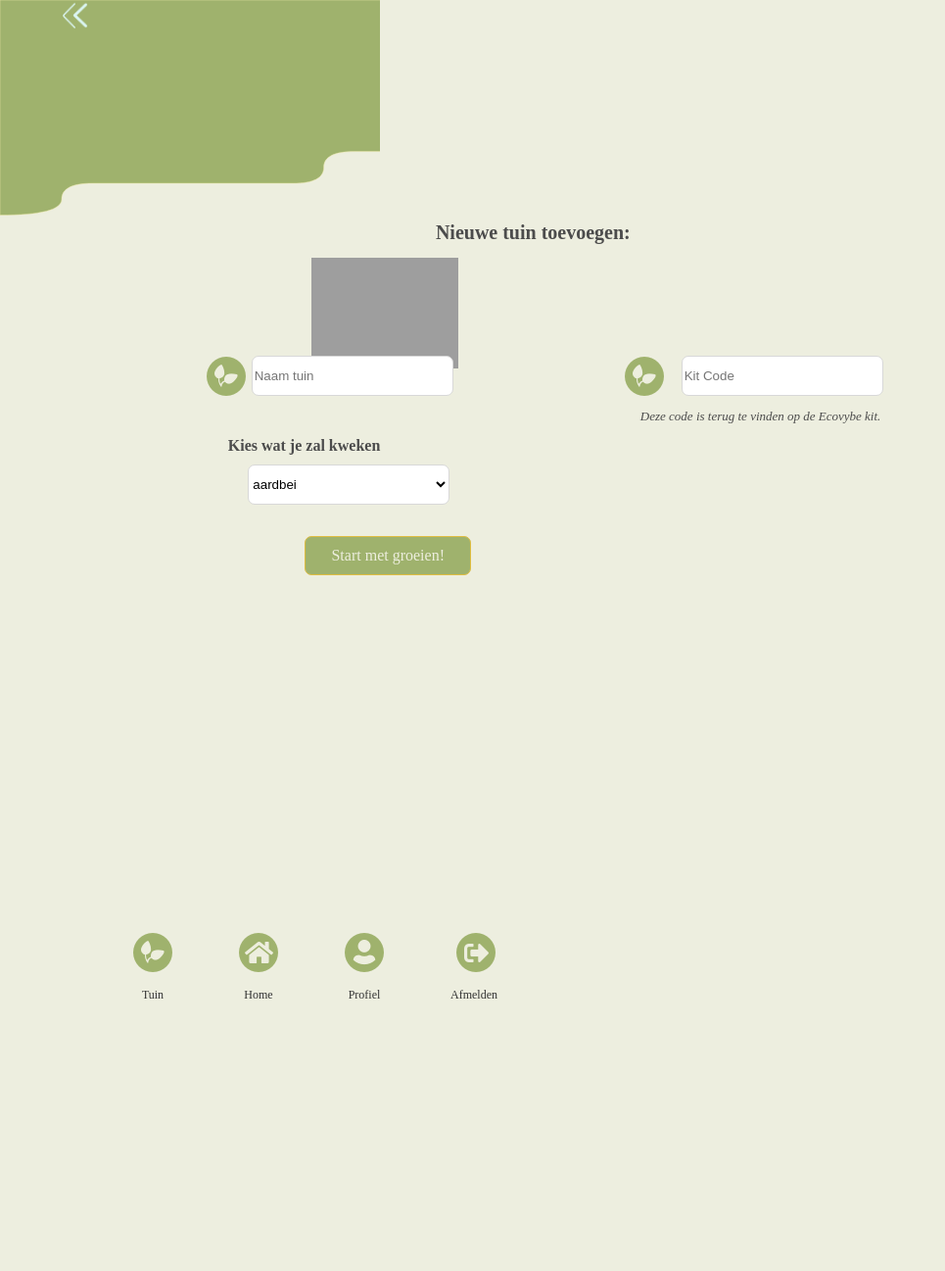
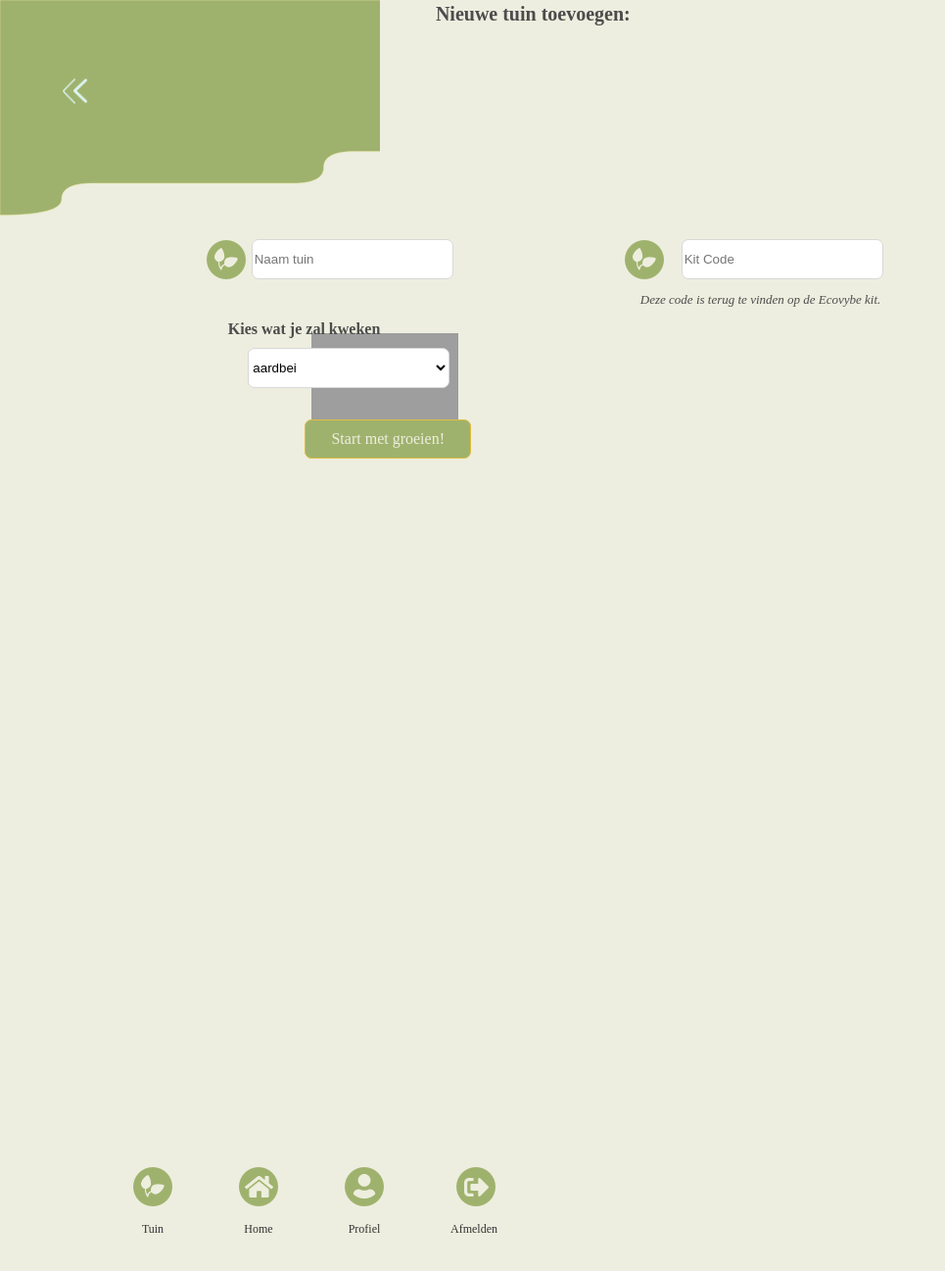
Before and after one commit to wakoodi/ecovybe, a PHP site: page /ecovybe/garden.php in a window 1280 px wide. Shown: the whole page at 98% size, without its empty margins (0-965 px from the left). Before the commit the page ends 1019 px from the top, so only its background shows below. Run offline with PHP 8.4, Linux system fonts and the light colour scheme; a user stored in the database is signed in; data comes from the database, SQL or seed files in the repository; grey boxes are pictures that could not be loaded.

Commit message:
Update style.css

```diff
--- a/css/style.css
+++ b/css/style.css
@@ -30,6 +30,7 @@ a{
   margin-bottom: 30%;
   margin-left: 5%;
   margin-right:5%;
+  margin-top: 6%;
 }
 
 .logoheader{
@@ -295,11 +296,11 @@ h1{
 /* Home: gardens when logged in and already have gardens*/
 .hello{
   display: inline-grid;
-  grid-row-start: 2;
+  grid-row-start: 1;
   grid-row-end: 2;
-  margin-top: 0px;
+  margin-top: 95%;
   margin-bottom: 5%;
-  margin-left:27%;
+  margin-left: 45%;
   color: #4C4C4C;
   font-family: Noteworthy;
   font-size: 20px;
@@ -481,7 +482,7 @@ p.gardenname{
 
 .newgardenheader{
   display: inline-grid;
-  grid-row-start: 2;
+  grid-row-start: 1;
   grid-row-end: 2;
   margin-top: 0px;
   margin-bottom: 8%;
@@ -559,7 +560,7 @@ p.gardenname{
   grid-column-end: 4;
   grid-row-start: 6;
   grid-row-end: 6;
-  margin-top:-5%;
+  margin-top: 20%;
 }
 
 .navbar div{
```
